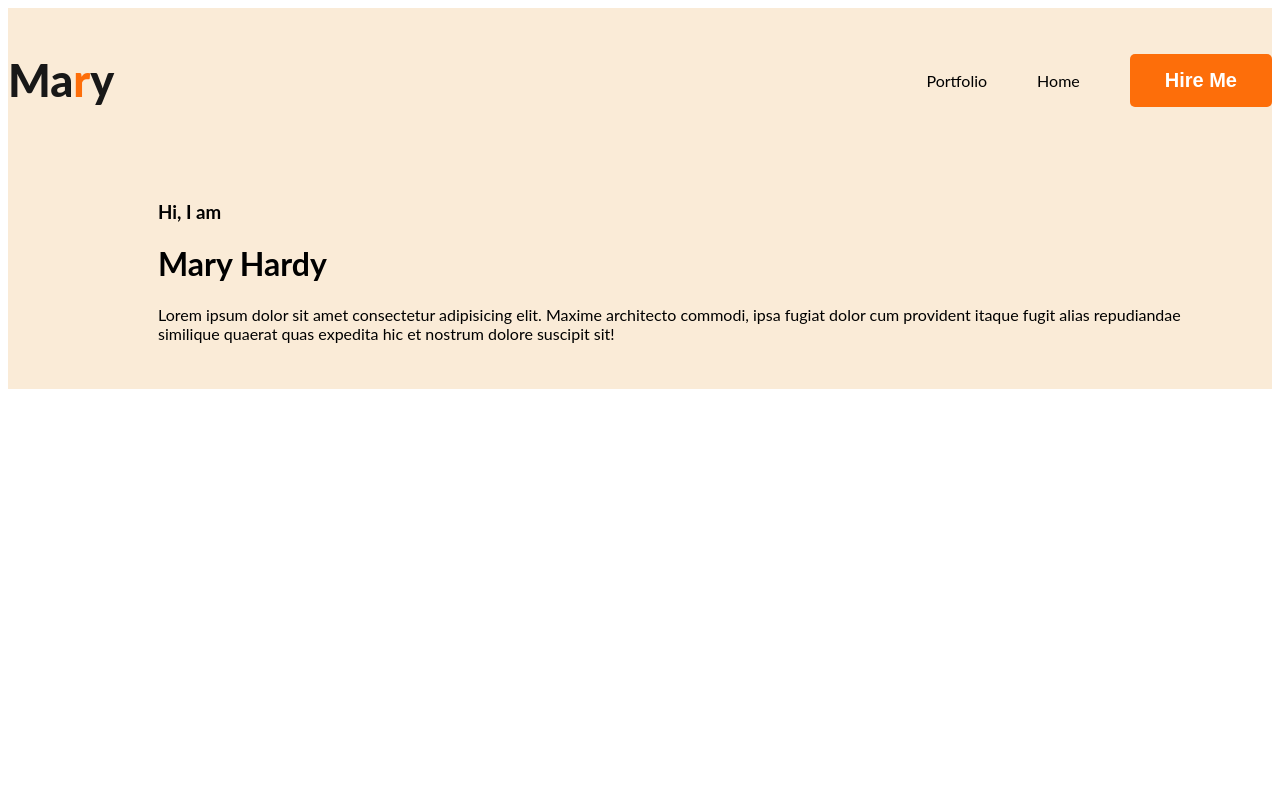
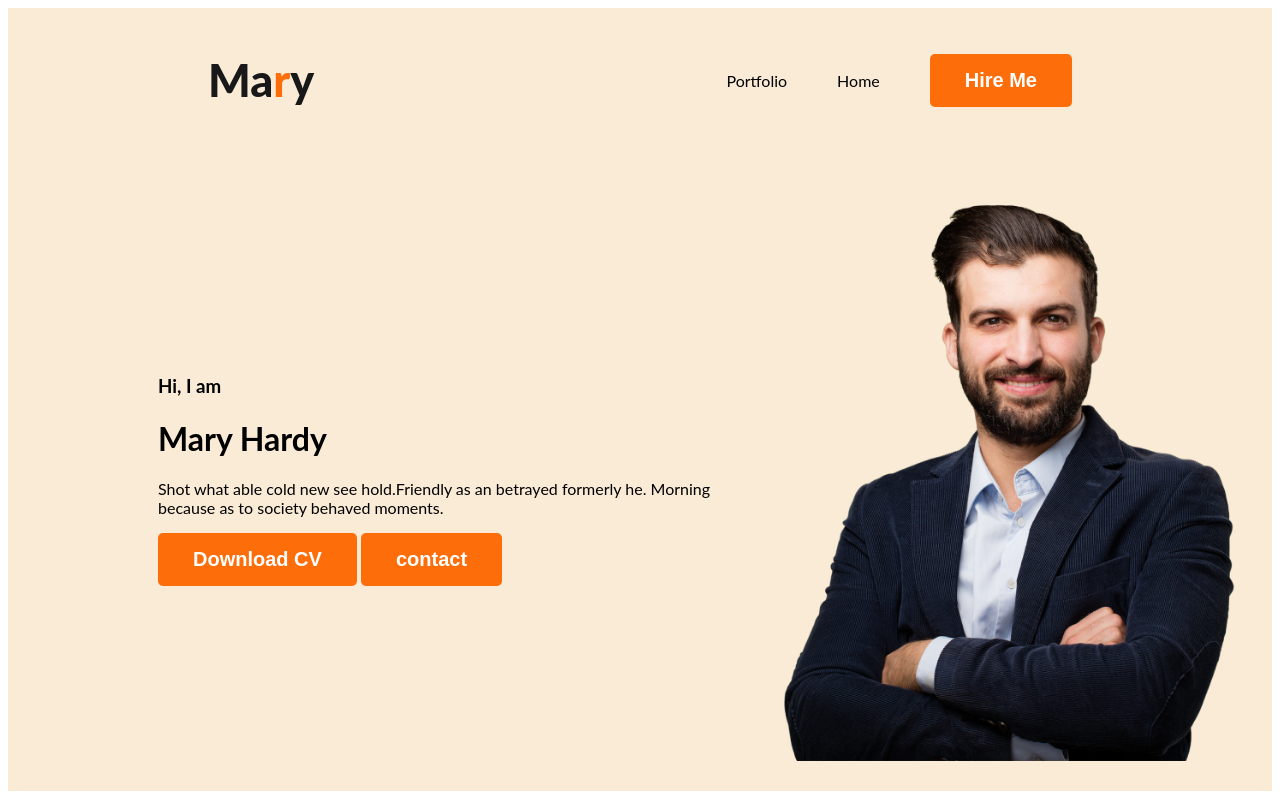
Before and after one commit to dipubiswas1303/port, a plain HTML site: page index.html in a window 1280 px wide. Drawn offline with Linux system fonts and the light colour scheme.

Commit message:
adding banner details

```diff
--- a/index.html
+++ b/index.html
@@ -30,13 +30,19 @@
 
         </nav>
         <div class="bannar">
-            <div>
+            <div class="bannar-content">
                 <h3 class="bannar-greeting">Hi, I am</h3>
                 <h1 class="bannar-title">Mary Hardy</h1>
                 <p>
-                    Lorem ipsum dolor sit amet consectetur adipisicing elit. Maxime architecto commodi, ipsa fugiat dolor cum provident itaque fugit alias repudiandae similique quaerat quas expedita hic et nostrum dolore suscipit sit!
+                    Shot what able cold new see hold.Friendly as an betrayed formerly he. Morning because as to society behaved moments.
                 </p>
+                <button class="btn-primary">Download CV</button>
+                <button class="btn-primary">contact</button>
+
             </div>
+
+            <img class="profile-picture" src="images/hardy.png" alt="Hardy">
+
         </div>
     </header>
 
--- a/styles/portfolio.css
+++ b/styles/portfolio.css
@@ -23,6 +23,7 @@ nav {
     display: flex;
     justify-content: space-between;
     align-items: center;
+    margin: 0px 200px;
 }
 
 .nav-title {
@@ -53,4 +54,9 @@ nav a{
 
 .bannar{
     padding: 30px 30px 30px 150px;
+    display: flex;
+    align-items: center;
 }
+.bannar .profile-picture{
+    width: 500px;
+}
```
